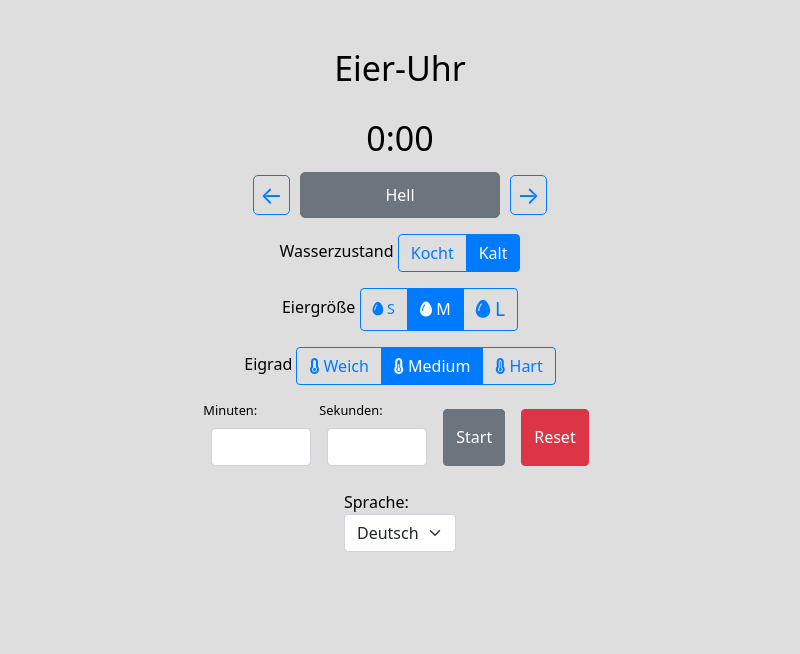
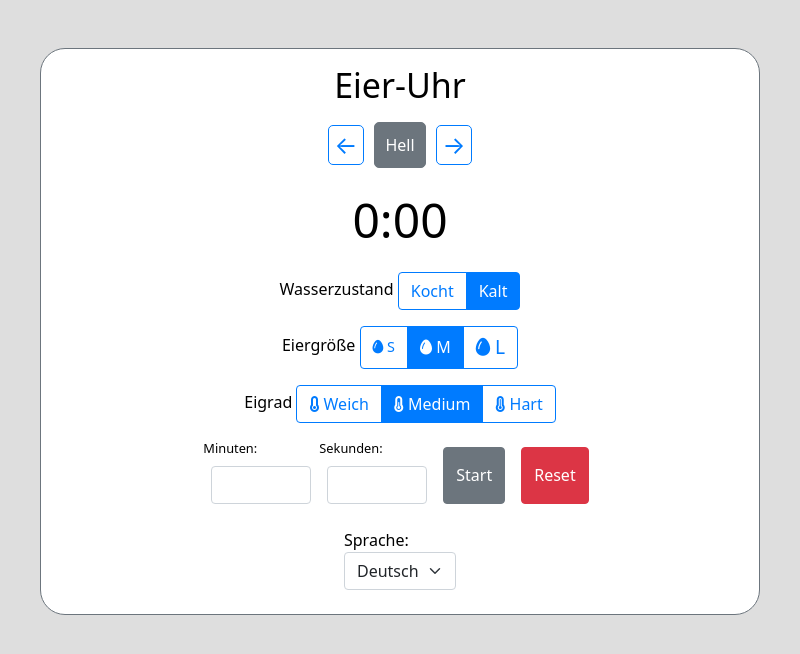
Before and after one commit to vietamin/eieruhr, an Electron app: page index.html in a window 800 px wide. Drawn offline with nearby package versions, Linux system fonts and the light colour scheme; some packages are replaced by stand-ins of ours; a script that the page names is missing.

Commit message:
container design und weiterer quatsch

```diff
--- a/index.html
+++ b/index.html
@@ -13,10 +13,8 @@
     </header>
     <main>
       <div class="container mt-5">
-        <h1 class="text-center">Eier-Uhr</h1>
         <div class="d-flex flex-column align-items-center">
-          <div id="timer" class="text-center mt-3 fs-1">0:00</div>
-          <audio id="alarm" src="649404__skylarmianlind__kawa-ringtone.wav" loop></audio>
+          <h1 class="text-center">Eier-Uhr</h1>
           <!-- Theme-Carousel -->
           <div class="m-2">
             <div class="carousel">
@@ -37,6 +35,11 @@
               <button id="next-theme" class="carousel-btn">&rarr;</button>
             </div>
           </div>
+
+          <!-- Timer -->
+          <div id="timer" class="text-center m-2">0:00</div>
+          <audio id="alarm" src="649404__skylarmianlind__kawa-ringtone.wav" loop></audio>
+
           <!-- Wasser State -->
           <div class="m-2">
             <label class="wate-state-label">Wasserzustand</label>
--- a/styles.css
+++ b/styles.css
@@ -125,17 +125,11 @@ body {
     color: var(--text-color);
 }
 
-container {
-  /*
-   * width: 100%;
-  padding-right: var(--bs-gutter-x,.75rem);
-  padding-left: var(--bs-gutter-x,.75rem);
-  margin-right: auto;
-  margin-left: auto;
-  */
+.container {
     background-color: var(--background-color-primary);
     border-radius: 25px;
     border: solid 1px var(--secondary-color);
+    padding: 1em;
 }
 
 legend {
@@ -191,6 +185,12 @@ legend {
     border-color: var(--secondary-color);
 }
 
+@media (min-width: 576px) {
+    .carousel {
+        max-width:520px;
+    }
+}
+
 .carousel {
     display: flex;
     align-items: center;
@@ -199,7 +199,7 @@ legend {
 }
 
 .carousel-inner {
-    width: 200px;
+    width: stretch;
     justify-content: center;
 }
 
@@ -248,3 +248,7 @@ legend {
 .egg-size.large {
     font-size: 1.2em;
 }
+
+#timer {
+    font-size: 3em;
+}
```
